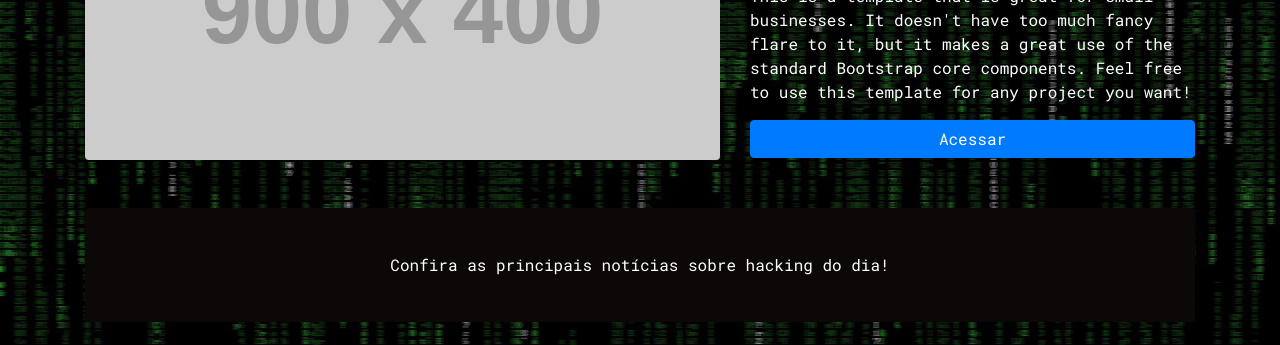
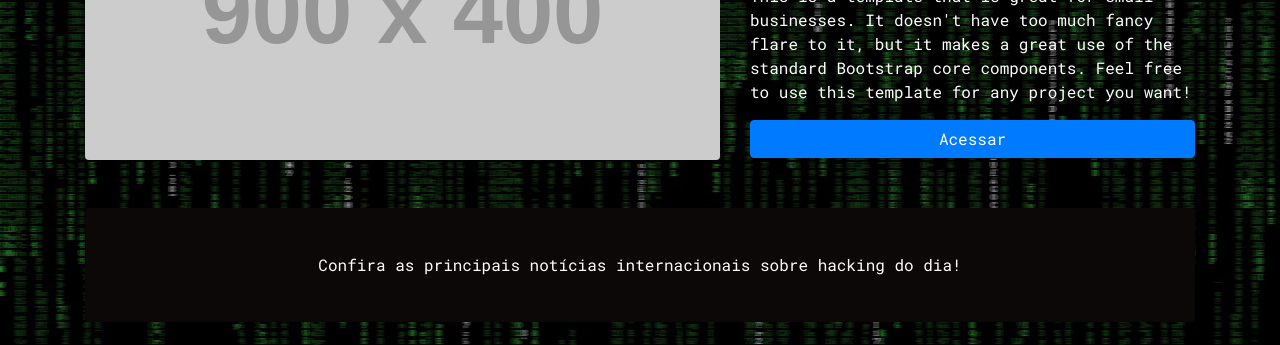
Before and after one commit to schimyst/securityblog, a website: page index.html in a window 1280 px wide. Shown: the part 226-571 px from the top of the page. Drawn offline with Linux system fonts and the light colour scheme; no server answers; placeholder pictures from the web are drawn by us.

Commit message:
Mudando UMA palavra

```diff
--- a/index.html
+++ b/index.html
@@ -72,7 +72,7 @@
     <!-- Call to Action Well -->
     <div class="card text-white bg-secondary my-5 py-4 text-center">
       <div class="card-body">
-        <p class="text-white m-0">Confira as principais notícias sobre hacking do dia! </p>
+        <p class="text-white m-0">Confira as principais notícias internacionais sobre hacking do dia! </p>
       </div>
     </div>
 
```
